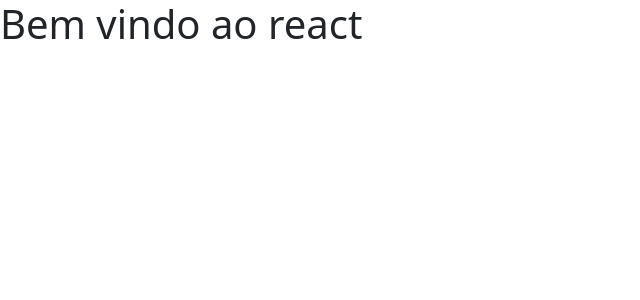
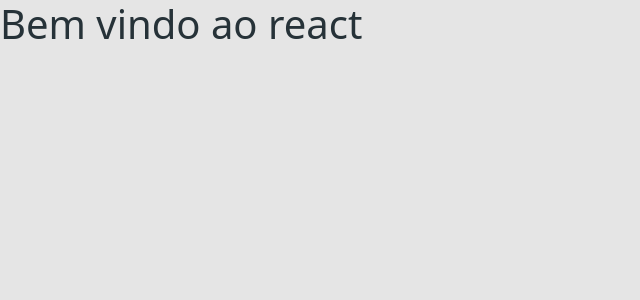
Before and after one commit to linconviana/projeto_react_spring, a React (Create React App) app in the folder frontweb/: page / in a window 1280 px wide. Shown: the top 300 px of the page, without its empty margins (0-640 px from the left). Built offline with nearby package versions, Linux system fonts and the light colour scheme.

Commit message:
customizar arquivo scss bootstrap

```diff
--- a/frontweb/package.json
+++ b/frontweb/package.json
@@ -11,6 +11,7 @@
     "@types/react": "^17.0.0",
     "@types/react-dom": "^17.0.0",
     "bootstrap": "^5.1.3",
+    "node-sass": "4.14.1",
     "react": "^17.0.2",
     "react-dom": "^17.0.2",
     "react-scripts": "4.0.3",
--- a/frontweb/src/App.tsx
+++ b/frontweb/src/App.tsx
@@ -1,3 +1,4 @@
+import './assets/styles/custom.scss';
 import './App.css';
 
 function App() {
--- /dev/null
+++ b/frontweb/src/assets/styles/custom.scss
@@ -0,0 +1,8 @@
+$theme-colors:(
+    'primary': #407bff,
+);
+
+$body-bg: #e5e5e5;
+$body-color: #263238;
+
+@import '~bootstrap/scss/bootstrap.scss';
```
Also changed, not shown: 1 other file (tests, documents, lock files or other folders).
